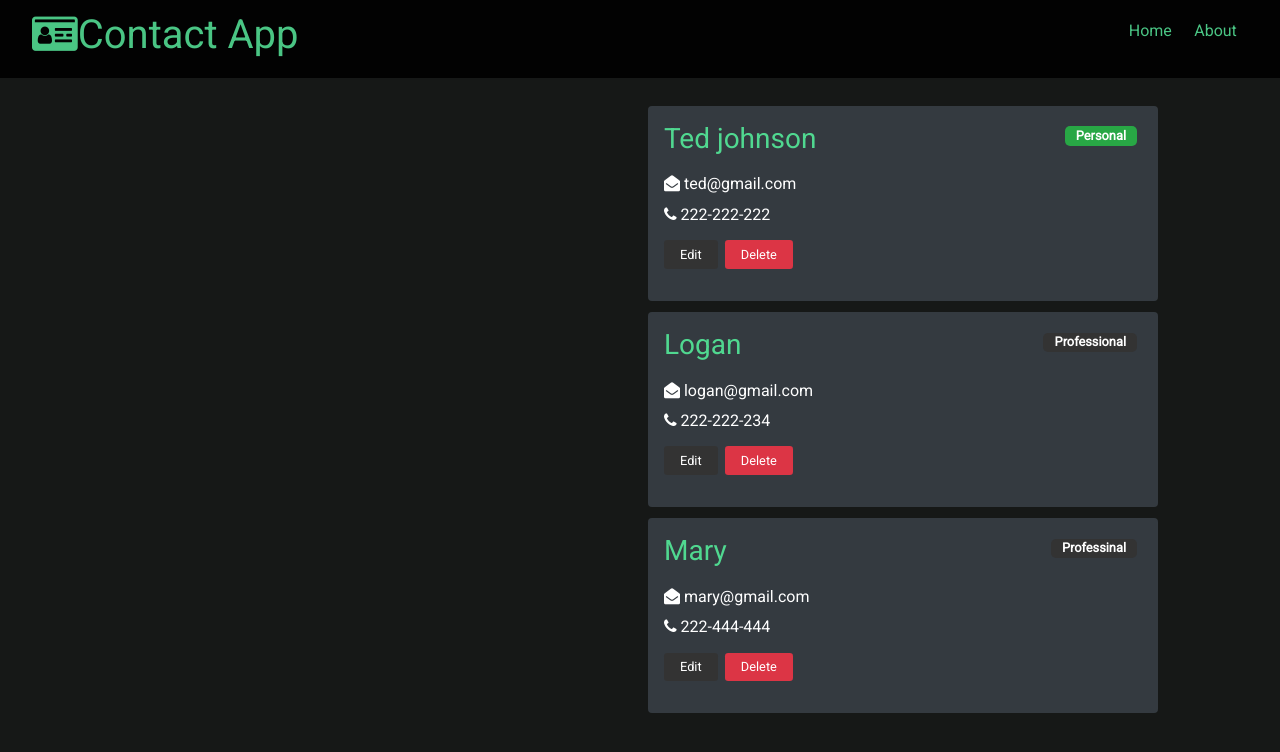
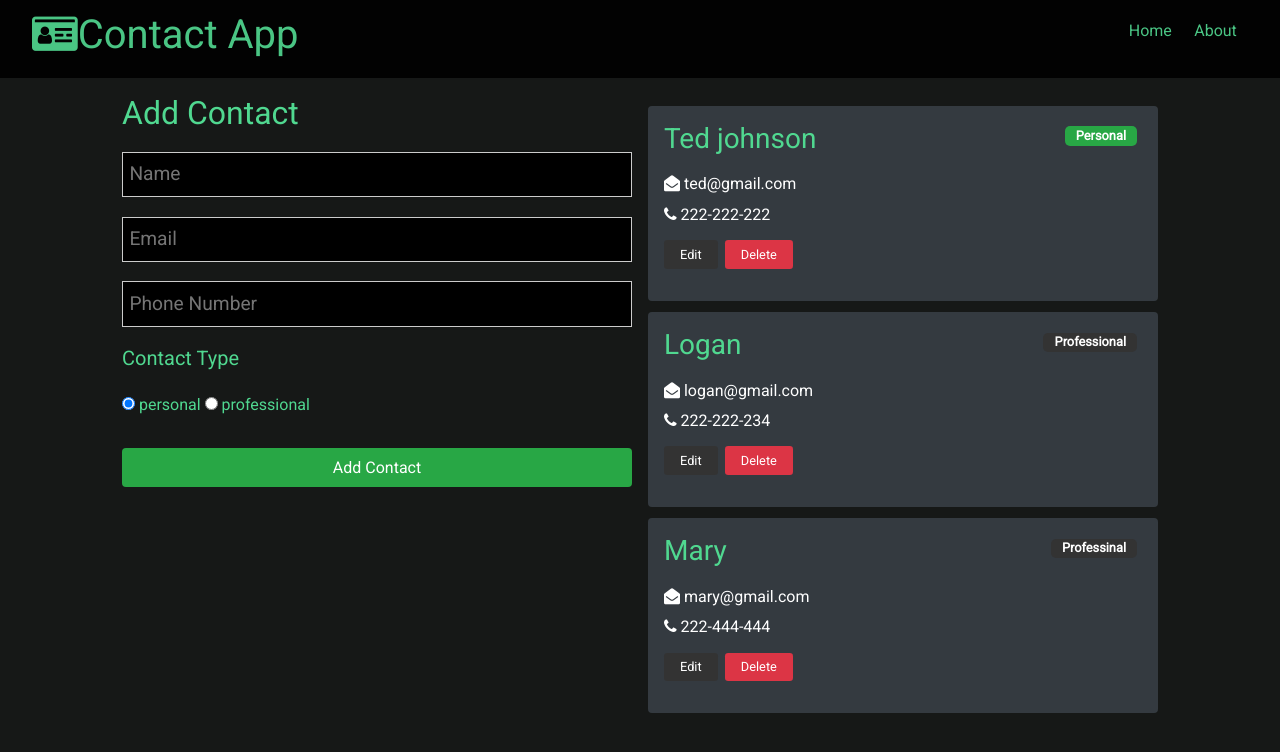
Before and after one commit to AnandDevarajan/contact-app, a React (Create React App) app in the folder Frontend/: page / in a window 1280 px wide. Shown: the top 752 px of the page. Built offline with nearby package versions, Linux system fonts and the light colour scheme.

Commit message:
contact form created

```diff
--- /dev/null
+++ b/Frontend/src/components/contacts/ContactForm.js
@@ -0,0 +1,81 @@
+import React, { useState, useContext } from 'react';
+import ContactContext from '../../context/contact/contactContext';
+
+const ContactForm = () => {
+  const contactContext = useContext(ContactContext);
+
+  const [contact, setContact] = useState({
+    name: '',
+    email: '',
+    phone: '',
+    type: 'personal',
+  });
+
+  const onChange = (e) =>
+    setContact({ ...contact, [e.target.name]: e.target.value });
+
+  const onSubmit = (e) => {
+    e.preventDefault();
+    contactContext.addContact(contact);
+    setContact({
+      name: '',
+      email: '',
+      phone: '',
+      type: 'personal',
+    });
+  };
+  const { name, email, phone, type } = contact;
+  return (
+    <form onSubmit={onSubmit}>
+      <h2 style={{ color: '#50d890' }}>Add Contact</h2>
+      <input
+        style={{ background: 'black', color: 'white' }}
+        type='text'
+        placeholder='Name'
+        name='name'
+        value={name}
+        onChange={onChange}
+      />
+      <input
+        style={{ background: 'black', color: 'white' }}
+        type='email'
+        placeholder='Email'
+        name='email'
+        value={email}
+        onChange={onChange}
+      />
+      <input
+        style={{ background: 'black', color: 'white' }}
+        type='text'
+        placeholder='Phone Number'
+        name='phone'
+        value={phone}
+        onChange={onChange}
+      />
+      <h5 style={{ color: '#50d890' }}>Contact Type</h5>
+      <input
+        type='radio'
+        name='type'
+        value='personal'
+        checked={type === 'personal'}
+      />{' '}
+      <span style={{ color: '#50d890' }}> personal </span>
+      <input
+        type='radio'
+        name='type'
+        value='professional'
+        checked={type === 'professional'}
+      />{' '}
+      <span style={{ color: '#50d890' }}> professional </span>
+      <div>
+        <input
+          type='submit'
+          value='Add Contact'
+          className='btn btn-success btn-block'
+        />
+      </div>
+    </form>
+  );
+};
+
+export default ContactForm;
--- a/Frontend/src/components/pages/Home.js
+++ b/Frontend/src/components/pages/Home.js
@@ -1,11 +1,13 @@
 import React from 'react';
 import Contacts from '../contacts/Contacts';
+import ContactForm from '../contacts/ContactForm';
 const Home = () => {
   return (
     <div className='grid-2'>
-      <div></div>
       <div>
-
+        <ContactForm />
+      </div>
+      <div>
         <Contacts />
       </div>
     </div>
```
